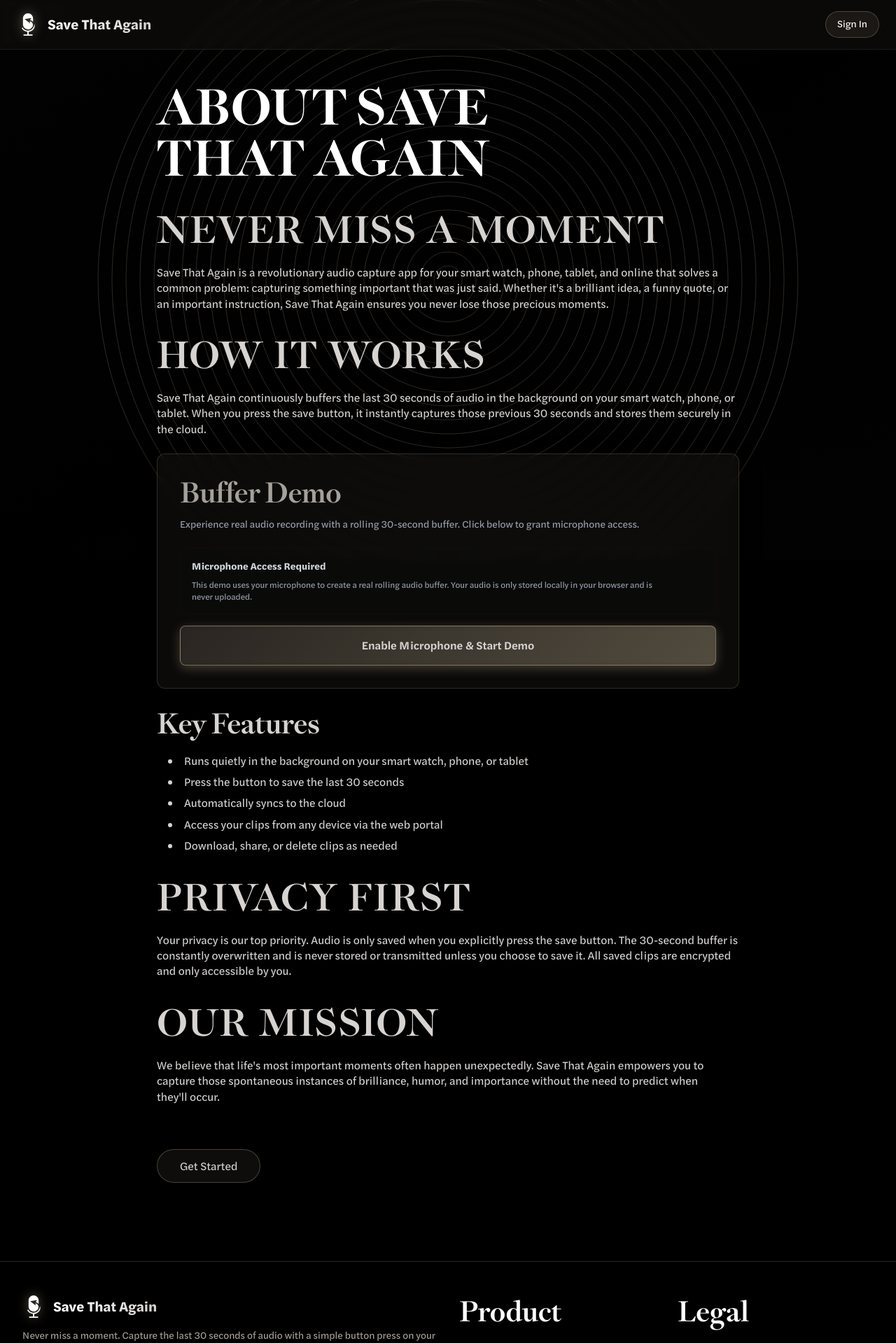
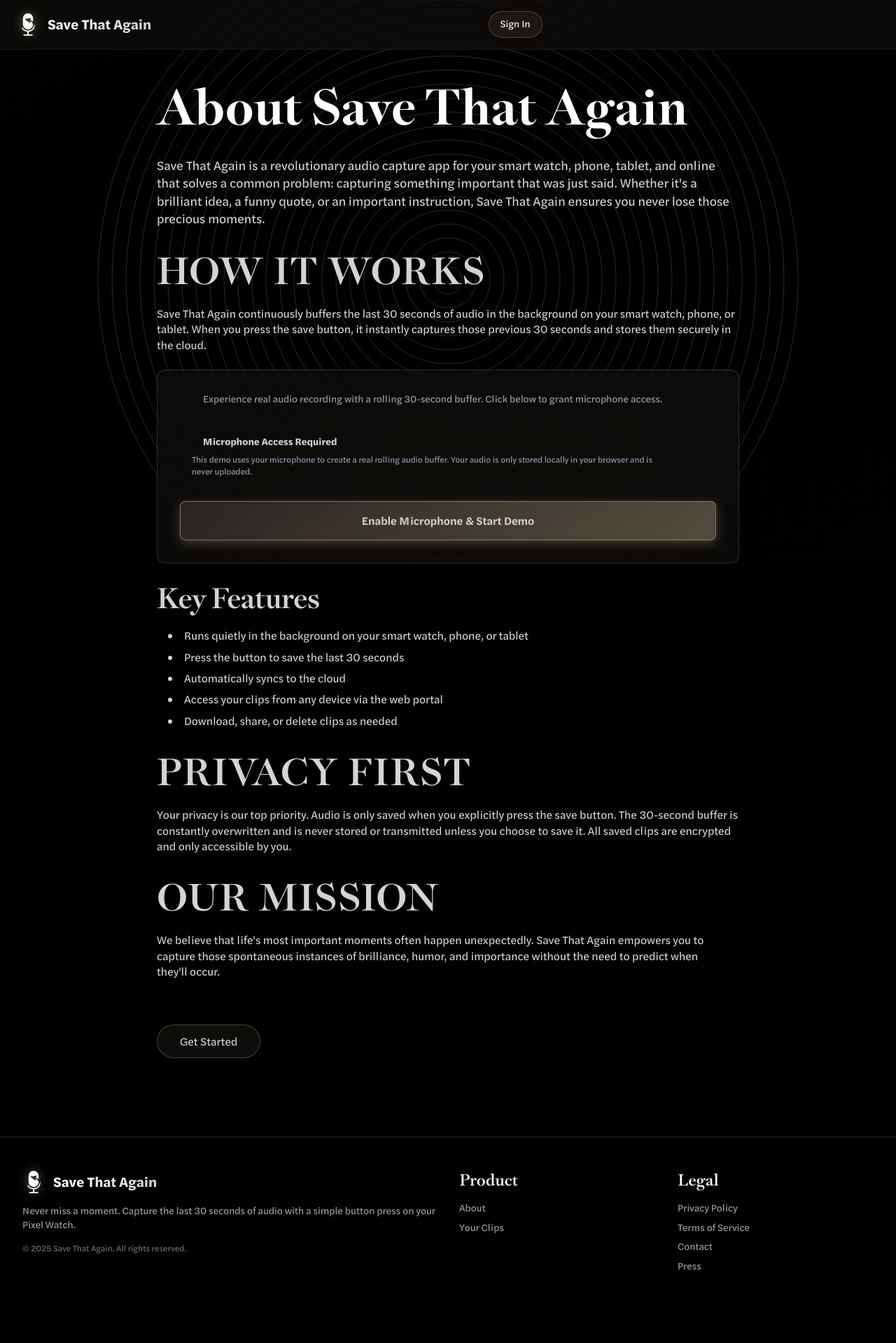
Before and after one commit to Liiift-Studio/save-that-again-backend, a Next.js app: page /about in a window 1280 px wide. Shown: the top 1919 px of the page at 70% size. After the commit the page ends 1867 px from the top, so only its background shows below. Built offline with nearby package versions, Linux system fonts and the light colour scheme.

Commit message:
Style tweaks

```diff
--- a/app/about/page.tsx
+++ b/app/about/page.tsx
@@ -45,12 +45,12 @@ export default function AboutPage() {
 
 			{/* Main Content */}
 			<main className="relative z-10 max-w-4xl mx-auto px-4 py-12 sm:px-6 lg:px-8 flex-1">
-				<h1 className="text-4xl md:text-5xl font-bold mb-8 uppercase tracking-wide">About Save That Again</h1>
+				<h1 className="text-4xl md:text-5xl font-bold mb-8 tracking-wide">About Save That Again</h1>
 
 				<div className="space-y-8 text-stone-300">
 					<section>
-						<h2 className="text-2xl font-bold mb-4">Never Miss a Moment</h2>
-						<p className="leading-relaxed">
+						{/* <h2 className="text-2xl font-bold mb-4">Never Miss a Moment</h2> */}
+						<p className="leading-relaxed text-lg">
 							Save That Again is a revolutionary audio capture app for your smart watch, phone, tablet, and online that solves a common problem: capturing something important that was just said. Whether it's a brilliant idea, a funny quote, or an important instruction, Save That Again ensures you never lose those precious moments.
 						</p>
 					</section>
--- a/app/components/BufferDemo.tsx
+++ b/app/components/BufferDemo.tsx
@@ -236,7 +236,7 @@ export default function BufferDemo() {
 		return (
 			<div className="glass-card p-8 rounded-xl">
 				<div className="mb-6">
-					<h3 className="text-xl font-semibold mb-2 text-stone-400">Buffer Demo</h3>
+					{/* <h3 className="text-xl font-semibold mb-2 text-stone-400">Buffer Demo</h3> */}
 					<p className="text-sm text-gray-400">
 						Experience real audio recording with a rolling 30-second buffer. Click below to grant microphone access.
 					</p>
@@ -423,15 +423,15 @@ export default function BufferDemo() {
 				</button>
 			</div>
 
-			<button
+			{/* <button
 				onClick={stopRecording}
 				className="w-full glass-button px-4 py-2 rounded-lg text-sm hover:scale-105 transition-all"
 			>
 				Stop Demo
-			</button>
+			</button> */}
 
 			{/* Explanation */}
-			<div className="mt-4 p-4 bg-stone-950/20 rounded-lg border border-stone-900/30">
+			<div className="mt-4 bg-stone-950/20 rounded-lg border border-stone-900/30">
 				<p className="text-xs text-gray-400">
 					<strong>How it works:</strong> Your microphone is recording into a rolling 30-second buffer.
 					The waveform shows your real-time audio, and the blue timeline segments pulse with your audio levels.
--- a/app/components/Footer.tsx
+++ b/app/components/Footer.tsx
@@ -34,7 +34,7 @@ export default function Footer() {
 
 					{/* Product Column */}
 					<div className="text-center md:text-left">
-						<h3 className="font-semibold mb-4">Product</h3>
+						<h5 className="font-semibold mb-4">Product</h5>
 						<ul className="space-y-2 text-sm">
 							<li>
 								<Link href="/about" className="text-stone-400 hover:text-white transition-colors">
@@ -51,7 +51,7 @@ export default function Footer() {
 
 					{/* Legal Column */}
 					<div className="text-center md:text-left">
-						<h3 className="font-semibold mb-4">Legal</h3>
+						<h5 className="font-semibold mb-4">Legal</h5>
 						<ul className="space-y-2 text-sm">
 							<li>
 								<Link href="/privacy" className="text-stone-400 hover:text-white transition-colors">
--- a/app/components/RecordingComparison.tsx
+++ b/app/components/RecordingComparison.tsx
@@ -124,7 +124,7 @@ export default function RecordingComparison() {
 		<div className="glass-card p-8 rounded-2xl">
 			<div className="mb-8 text-center">
 				<h3 className="text-3xl font-bold pb-3 text-gradient">
-					Traditional Recording vs. Buffer Recording
+					Traditional vs. Buffer Recording
 				</h3>
 				<p className="text-gray-400">
 					See the difference between starting a recording manually and using a rolling buffer
@@ -135,8 +135,8 @@ export default function RecordingComparison() {
 				{/* Traditional Recording */}
 				<div className="glass-card-small p-6 rounded-xl">
 					<div className="flex items-center gap-3 mb-4">
-						<div className="w-3 h-3 rounded-full bg-red-500" />
-						<h4 className="text-xl font-bold">Traditional Recording</h4>
+						{/* <div className="w-3 h-3 rounded-full bg-red-500" /> */}
+						<h4 className="text-xl font-bold">Traditional</h4>
 					</div>
 
 					<div className="relative h-20 bg-black/40 rounded-lg border border-gray-700 mb-4 overflow-hidden">
@@ -171,7 +171,7 @@ export default function RecordingComparison() {
 					<div className="mb-4">
 					<button
 						onClick={traditionalRecording ? stopTraditionalRecording : startTraditionalRecording}
-						className={`w-full px-4 py-2 rounded-lg font-medium transition-all ${
+						className={`w-full px-4 py-3 rounded-lg font-medium transition-all ${
 							traditionalRecording
 								? 'bg-stone-600/80 hover:bg-stone-600'
 								: 'glass-button hover:scale-105'
@@ -199,8 +199,8 @@ export default function RecordingComparison() {
 				{/* Buffer Recording */}
 				<div className="glass-card-small p-6 rounded-xl border-2 border-stone-500/30">
 					<div className="flex items-center gap-3 mb-4">
-						<div className="w-3 h-3 rounded-full bg-stone-500 animate-pulse" />
-						<h4 className="text-xl font-bold">Buffer Recording</h4>
+						{/* <div className="w-3 h-3 rounded-full bg-stone-500 animate-pulse" /> */}
+						<h4 className="text-xl font-bold">Buffer </h4>
 						<span className="text-xs bg-stone-500/20 px-2 py-1 rounded-full">Always On</span>
 					</div>
 
--- a/app/globals.css
+++ b/app/globals.css
@@ -340,3 +340,10 @@ audio {
 audio::-webkit-media-controls-panel {
 	background-color: var(--card-bg);
 }
+
+
+.text-sm{
+	max-width: 50em;
+	margin-left: auto;
+	margin-right: auto;
+}
--- a/app/page.tsx
+++ b/app/page.tsx
@@ -87,15 +87,22 @@ export default function Home() {
 			<section className="relative pt-32 pb-24 px-6 z-10">
 				<div className="max-w-5xl mx-auto text-center">
 				<div className={`transition-all duration-1000 ${mounted ? 'opacity-100 translate-y-0' : 'opacity-0 translate-y-10'}`}>
-					<h1 className="text-6xl md:text-7xl lg:text-8xl font-bold mb-6 leading-tight" style={{ color: 'var(--foreground)' }}>
-						<span className="">
+					<h1
+						className="text-6xl md:text-7xl lg:text-8xl font-bold mb-6 leading-tight"
+						style={{
+							color: 'var(--foreground)',
+							fontSize: 'clamp(3rem, 9vw, 12rem)',
+							lineHeight: '1'
+						}}
+					>
+						<span>
 							Never miss a&nbsp;
 						</span>
 						<span className="block text-gradient">
 							moment again
 						</span>
 					</h1>
-					<p className="text-xl md:text-2xl max-w-3xl mx-auto mb-12 leading-relaxed text-stone-300">
+					<p className="text-xl md:text-2xl max-w-3xl mx-auto mb-12 leading-relaxed text-stone-300 opacity-70">
 						Continuous audio buffering for your smart watch, phone, tablet, and online. Capture the last 5 minutes with a single tap.
 					</p>
 						<div className="flex flex-col sm:flex-row gap-4 justify-center">
@@ -124,7 +131,7 @@ export default function Home() {
 					<h2 className="text-3xl sm:text-4xl md:text-5xl font-bold text-center mb-4" style={{ color: 'var(--foreground)' }}>
 						Real <span className="text-gradient">Moments</span>
 					</h2>
-					<p className="text-xl text-center mb-16 max-w-2xl mx-auto text-stone-300">
+					<p className="text-xl text-center mb-16 max-w-2xl mx-auto text-stone-300 opacity-70">
 						Life's most precious moments happen when you least expect them.
 					</p>
 
@@ -164,7 +171,7 @@ export default function Home() {
 						<h2 className="text-3xl sm:text-4xl md:text-5xl font-bold mb-4" style={{ color: 'var(--foreground)' }}>
 							How <span className="text-gradient">It Works</span>
 						</h2>
-						<p className="text-xl max-w-3xl mx-auto text-stone-300">
+						<p className="text-xl max-w-3xl mx-auto text-stone-300 opacity-70">
 							Experience the power of rolling buffer technology.
 							Never miss a moment again with continuous background recording.
 						</p>
@@ -209,7 +216,7 @@ export default function Home() {
 					<h2 className="text-3xl sm:text-4xl md:text-5xl font-bold text-center mb-4" style={{ color: 'var(--foreground)' }}>
 						Powerful <span className="text-gradient">Features</span>
 					</h2>
-					<p className="text-xl text-center mb-16 max-w-2xl mx-auto text-stone-300">
+					<p className="text-xl text-center mb-16 max-w-2xl mx-auto text-stone-300 opacity-70">
 						Everything you need to capture and manage your audio moments.
 					</p>
 
@@ -248,7 +255,7 @@ export default function Home() {
 					<h2 className="text-3xl sm:text-4xl md:text-5xl font-bold text-center mb-4" style={{ color: 'var(--foreground)' }}>
 						Simple <span className="text-gradient">Pricing</span>
 					</h2>
-					<p className="text-xl text-center mb-16 max-w-2xl mx-auto text-stone-300">
+					<p className="text-xl text-center mb-16 max-w-2xl mx-auto text-stone-300 opacity-70">
 						Start free. Upgrade when you're ready for more.
 					</p>
 
@@ -371,7 +378,7 @@ export default function Home() {
 						<h2 className="text-3xl sm:text-4xl md:text-5xl font-bold mb-6" style={{ color: 'var(--foreground)' }}>
 							Ready to capture every moment?
 						</h2>
-						<p className="text-xl mb-8 max-w-2xl mx-auto text-stone-300">
+						<p className="text-xl mb-8 max-w-2xl mx-auto text-stone-300 opacity-70">
 							Start using Save That Again today and never miss an important moment again.
 						</p>
 						<Link
@@ -428,7 +435,7 @@ function TimelineStep({ number, title, description }: { number: string; title: s
 			</div>
 			<div className="pt-1">
 				<h3 className="text-2xl font-bold mb-2" style={{ color: 'var(--foreground)' }}>{title}</h3>
-				<p className="text-lg leading-relaxed text-stone-300">{description}</p>
+				<p className="text-lg leading-relaxed text-stone-300 opacity-70">{description}</p>
 			</div>
 		</div>
 	);
```
